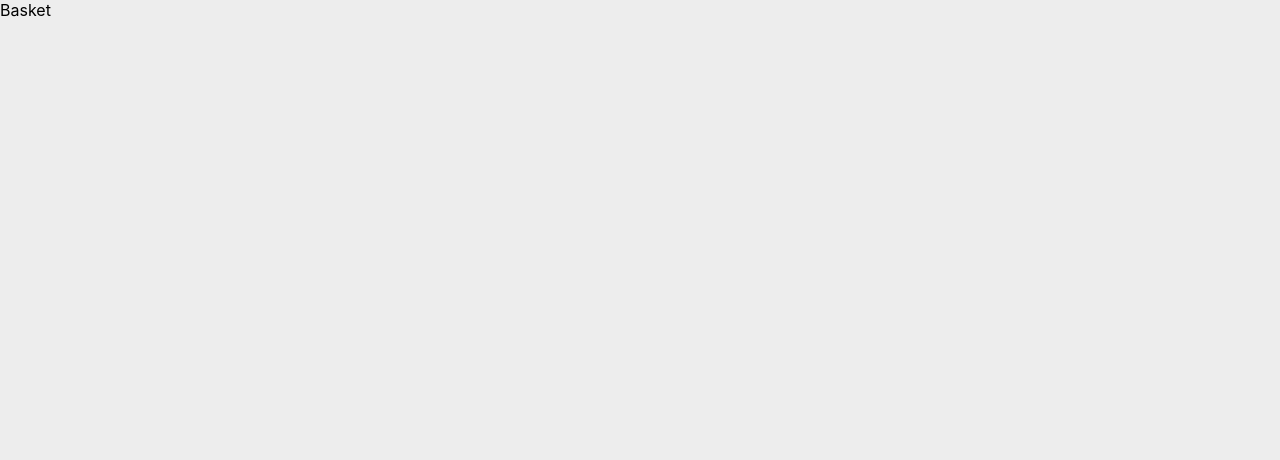
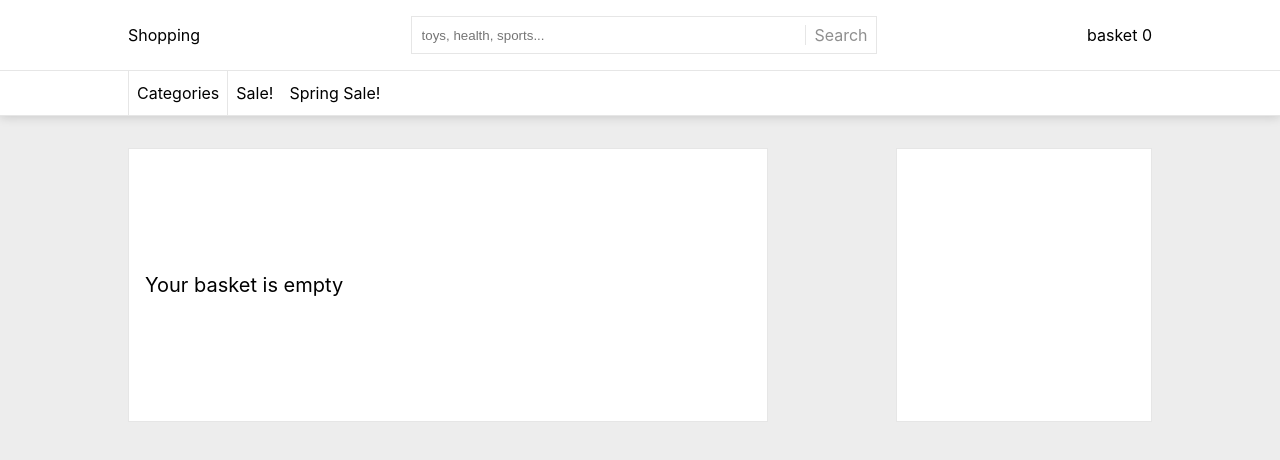
Before and after one commit to krzygrzywygrzy/maller, a React (Create React App) app: page /basket in a window 1280 px wide. Shown: the top 460 px of the page. Built offline with nearby package versions, Linux system fonts and the light colour scheme; no server answers; the database is empty.

Commit message:
basic basket layout, small improvements

```diff
--- a/src/core/navbar/categoryList.tsx
+++ b/src/core/navbar/categoryList.tsx
@@ -13,7 +13,7 @@ const CategoryList = (props: any) => {
     useEffect(() => {
         //TODO: resolve missing dependency 'categories.main' warning
 
-        const displaySubmenu = (e: any) => {
+        const displaySubmenu = (e) => {
             if(e.target.tagName === "LI" && e.target.id === "main-cat"){
                 let index: Number = subcat;
                 categories.forEach((el: Category, i: Number) => {
@@ -32,13 +32,13 @@ const CategoryList = (props: any) => {
     }, []);
 
     return (
-        <div className="category-list">
+        <div className="category-list" id="category-list">
             <div className="cl-section border-right">
                 <ul>
                     {categories.map((el, index) => {
-                        return <li key={index} id="main-cat">
-                            <Link href="/results">{el.main}</Link>
-                        </li>;
+                        return <Link href={`/results/${el.main}`}><li key={index} id="main-cat">
+                            {el.main}
+                        </li></Link>;
                     })}
                 </ul>
             </div>
@@ -47,9 +47,9 @@ const CategoryList = (props: any) => {
                 <div>
                     <ul>
                         {categories[subcat].sub.map((el, index)=> {
-                           return <li key={index}>
-                               <Link href="/results">{el}</Link>
-                            </li>;
+                           return <Link href={`/results/${categories[subcat].main}/${el}`}><li key={index}>
+                               {el}
+                            </li></Link>;
                         })}
                     </ul>
                 </div>}
--- a/src/core/navbar/navbar.css
+++ b/src/core/navbar/navbar.css
@@ -2,6 +2,12 @@
   position: sticky;
   position: -webkit-sticky;
   background: white;
+
+  -webkit-box-shadow: 0px 1px 10px 0px rgba(0, 0, 0, 0.16);
+  -moz-box-shadow: 0px 1px 10px 0px rgba(0, 0, 0, 0.16);
+  box-shadow: 0px 1px 10px 0px rgba(0, 0, 0, 0.16);
+
+  z-index: 5;
 }
 
 .navbar-container {
@@ -10,18 +16,18 @@
   justify-content: space-between;
   align-items: center;
   padding: 1rem 8rem;
-  border-bottom: 1px solid #b8b8b8;
+  border-bottom: 1px solid #e6e6e6;
 }
 
 .search-box {
-  border: 1px solid #b8b8b8;
+  border: 1px solid #e6e6e6;
   width: 35vw;
   padding: 0.5rem;
   display: flex;
 }
 
 .search-box > div {
-  border-left: 1px solid #b8b8b8;
+  border-left: 1px solid #e6e6e6;
   padding-left: 0.5rem;
   cursor: pointer;
   color: #8f8f8f;
@@ -29,15 +35,15 @@
 
 .category-container {
   padding: 0 8rem;
-  border-bottom: 1px solid #b8b8b8;
+  border-bottom: 1px solid #e6e6e6;
   display: flex;
   align-items: center;
 }
 
 .categories {
   display: inline-block;
-  border-left: 1px solid #b8b8b8;
-  border-right: 1px solid #b8b8b8;
+  border-left: 1px solid #e6e6e6;
+  border-right: 1px solid #e6e6e6;
   padding: 0.75rem 0.5rem;
   cursor: pointer;
 }
@@ -54,7 +60,7 @@
   width: 30vw;
   display: grid;
   grid-template-columns: 1fr 2fr;
-  border: 1px solid #b8b8b8;
+  border: 1px solid #e6e6e6;
   background: white;
 }
 
@@ -78,5 +84,5 @@ li:hover {
 }
 
 .border-right {
-  border-right: 1px solid #b8b8b8;
+  border-right: 1px solid #e6e6e6;
 }
--- a/src/core/navbar/navbar.tsx
+++ b/src/core/navbar/navbar.tsx
@@ -2,15 +2,16 @@ import { connect } from "react-redux";
 import { Link } from "wouter";
 import Basket from "../../interfaces/basket";
 import "./navbar.css";
-import { useState, useEffect } from 'react';
+import { useState, useEffect, useRef } from 'react';
 import CategoryList from "./categoryList";
 import { getCategoryAction } from "../../store/actions/categoryActions";
-import Categories, { Category } from "../../interfaces/categories";
+import Category from "../../interfaces/categories";
 
 
 
 const Navbar = (props: any) => {
   const [showCategory, setShowCategory] = useState<Boolean>(false);
+  const menuRef = useRef(null);
 
   //props
   let basket: Basket = props.basket;
@@ -22,6 +23,14 @@ const Navbar = (props: any) => {
       getCategories();
   },[]);
 
+  useEffect(() => {
+    //TODO: close menu after clicking outside of it
+    if(showCategory){
+
+    }
+
+  }, [showCategory]);
+
   const handleChange = (phrase: String) => {
     //TODO: search in db
   }
@@ -29,7 +38,7 @@ const Navbar = (props: any) => {
   return (
     <div className="navbar">
       <div className="navbar-container">
-        <div>Shopping</div>
+        <div><Link href="/">Shopping</Link></div>
         <div>
             <div className="search-box">
               <input type="text" onChange={(e)=> handleChange(e.target.value) }
@@ -48,7 +57,7 @@ const Navbar = (props: any) => {
         <div className="side-category">Sale!</div>
         <div className="side-category">Spring Sale!</div>
       </div>
-      {showCategory && <CategoryList />}
+      {showCategory && <CategoryList ref={menuRef} />}
     </div>
   );
 };
--- a/src/index.css
+++ b/src/index.css
@@ -25,3 +25,7 @@ input[type="text"] {
 input[type="text"]:focus {
   outline: none;
 }
+
+.container {
+  margin: 2rem 8rem;
+}
--- a/src/index.tsx
+++ b/src/index.tsx
@@ -9,7 +9,8 @@ import { createStore, applyMiddleware} from 'redux';
 import { Provider } from 'react-redux';
 import thunk from 'redux-thunk';
 import rootReducer from './store/reducers/rootReducer';
-import Basket from './pages/basket/basket';
+import BasketPage from './pages/basket/basket';
+import ResultsPage from './pages/results/results';
 
 const store = createStore(
   rootReducer, applyMiddleware(thunk));
@@ -18,7 +19,10 @@ ReactDOM.render(
   <React.StrictMode>
     <Provider store={store}>
       <Route path="/"><Home/></Route>
-      <Route path="/basket"><Basket/></Route>
+      <Route path="/basket"><BasketPage/></Route>
+      <Route path="/results/:main">
+        <ResultsPage />
+      </Route>
     </Provider>
   </React.StrictMode>,
   document.getElementById('root')
--- /dev/null
+++ b/src/pages/basket/basket.css
@@ -0,0 +1,24 @@
+.basket-container {
+  display: grid;
+  grid-template-columns: 6fr 2fr;
+}
+
+.item-list {
+  background: white;
+  padding: 1rem;
+  min-height: 30vh;
+  border: 1px solid #e6e6e6;
+  margin-right: 8rem;
+}
+
+.basket-summary {
+  background: white;
+  border: 1px solid #e6e6e6;
+}
+
+.empty-list {
+  display: flex;
+  align-items: center;
+  height: 100%;
+  font-size: 1.25rem;
+}
--- a/src/pages/basket/basket.tsx
+++ b/src/pages/basket/basket.tsx
@@ -1,7 +1,35 @@
-const Basket = () => {
+import './basket.css';
+import { connect } from 'react-redux';
+import Navbar from '../../core/navbar/navbar';
+import Basket from '../../interfaces/basket';
+
+const BasketPage = (props) => {
+    //props
+    let basket: Basket = props.basket;
+
+    console.log(basket.items.length);
+
+
     return (
-        <div>Basket</div>
+        <div>
+            <Navbar />
+            <div className="container basket-container">
+                <div className="item-list">
+                    {basket.items.length > 0 ? <div></div> :
+                    <div className="empty-list">
+                        <div>Your basket is empty</div>
+                    </div>}
+                </div>
+                <div className="basket-summary"></div>
+            </div>
+        </div>
     );
 }
 
-export default Basket;
+const mapStateToProps = (state) => {
+    return {
+        basket: state.basket,
+    };
+}
+
+export default connect(mapStateToProps)(BasketPage);
--- /dev/null
+++ b/src/pages/results/results.tsx
@@ -0,0 +1,10 @@
+import Navbar from "../../core/navbar/navbar"
+
+const ResultsPage = () => {
+    return (<div>
+        <Navbar />
+        Results
+    </div>);
+}
+
+export default ResultsPage;
```
Also changed, not shown: src/interfaces/categories.ts (+1 -8 lines).
